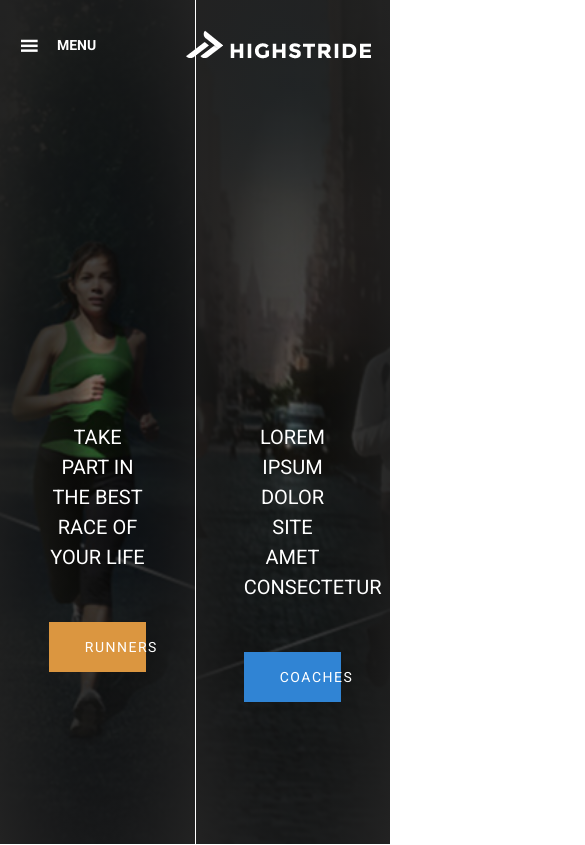
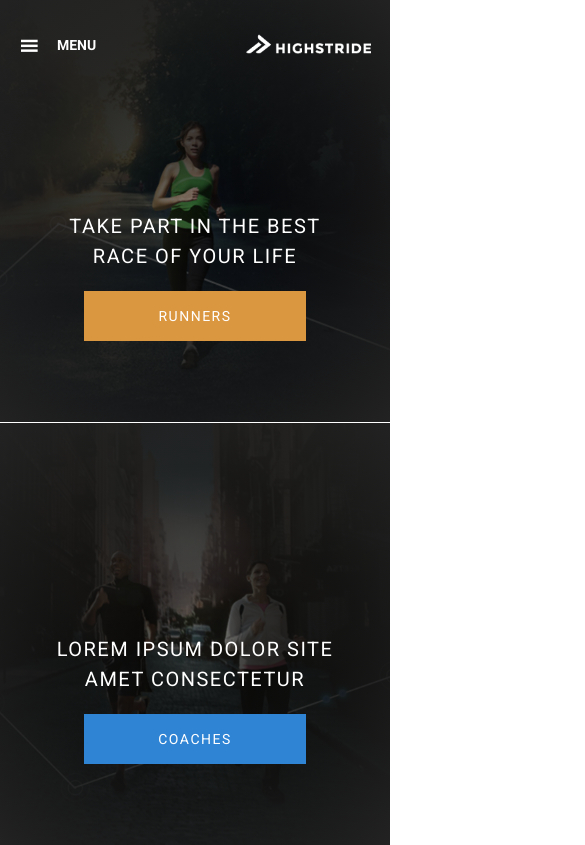
Before and after one commit to highstride/designation-marketing-coaches, a website: page gateway.html in a window 390 px wide. Shown: the whole page, 585 px wide, since content can reach past the window. Drawn offline with nearby package versions, Linux system fonts and the light colour scheme.

Commit message:
Added responsiveness

```diff
--- a/css/style.less
+++ b/css/style.less
@@ -198,9 +198,13 @@ p {
 		margin-top: 30px;
 	}
 
+		.main-header__main-logo-link img {
+			width: 100%;
+		}
+
 .gateway {
 	width: 100%;
-	height: 500px;
+	height: 100%;
 }
 
 	.gateway__divider {
@@ -257,10 +261,11 @@ p {
 	.gateway__header {
 		font-size: 24px;
 		font-weight: 400;
+		letter-spacing: 1.5px;
 	}
 
 	.gateway__text {
-		width: 50%;
+		width: 60%;
 		color: white;
 		text-align: center;
 		margin: 0 auto;
@@ -285,12 +290,34 @@ p {
 
 @media (max-width: 720px) {
 
+	.main-header__main-logo-link {
+		width: 125px;
+		margin: 34px 0 0 0;
+	}
+
+	.gateway__text {
+		width: 80%;
+	}
+
 	.gateway__text .btn {
 		font-size: 14px;
+		margin-top: 20px;
 	}
 
 	.gateway__header {
 		font-size: 20px;
 		font-weight: 400;
 	}
+
+	.gateway--coach, .gateway--runner {
+		float: none;
+		height: 50%;
+		width: 100%;
+	}
+
+	.gateway__divider {
+		height: 1px;
+		width: 100%;
+		position: relative;
+	}
 }
--- a/js/script.js
+++ b/js/script.js
@@ -71,5 +71,4 @@ $(document).ready(function() {
 	NavMenu.init();
 	Gateway.init();
 
-
 });
```
Also changed, not shown: css/style.css, css/style.min.css.
